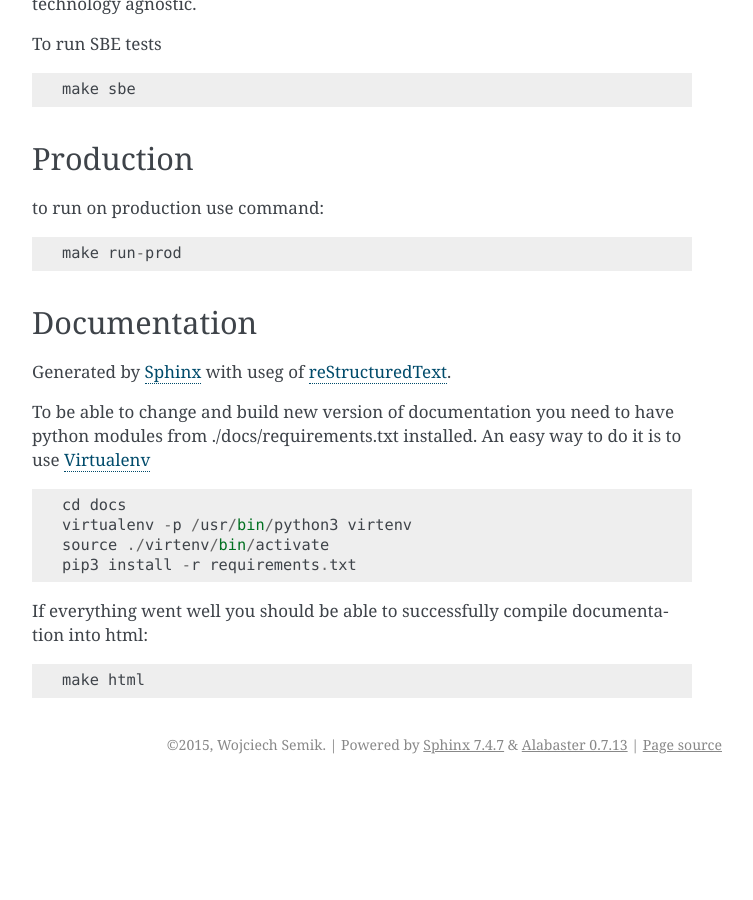
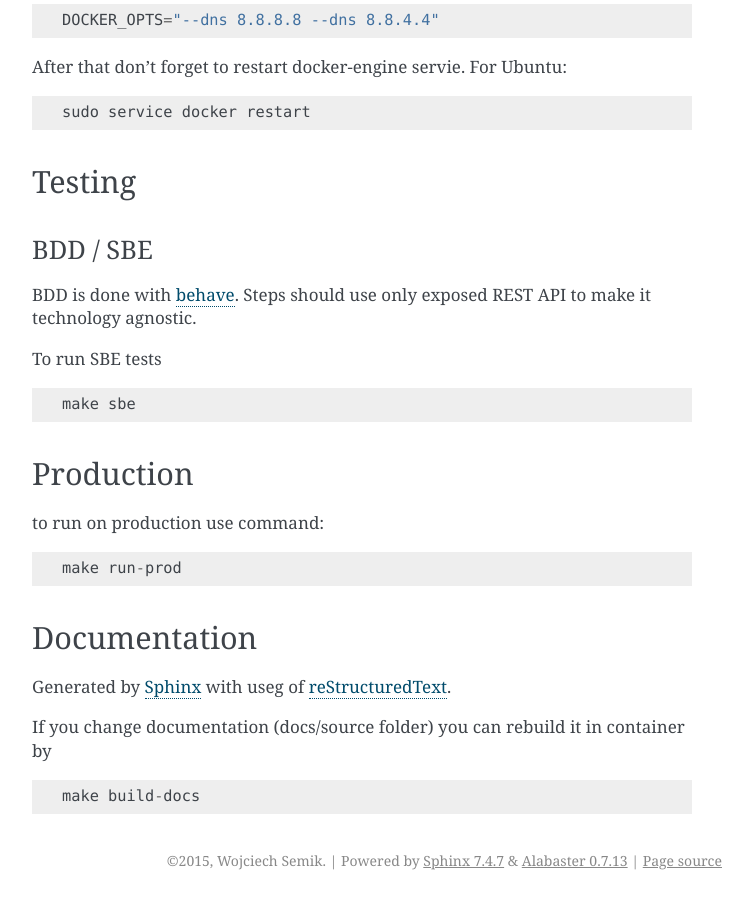
Before and after one commit to paterit/django-microservice-template, a Sphinx documentation site: the page built from docs/source/for_developers.rst, in a window 1280 px wide and 900 px high, scrolled down 2701 px. Shown: the whole window, without its empty margins (388-1141 px from the left). Built offline with Sphinx 7.4.7, drawn with Linux system fonts in a browser that asks for light colours; before the commit the page ends 3485 px from its top, so only the background shows below that; some of the changed text lies outside the part shown.

Commit message:
Makefile command build-docs and documentation on logs, django shell and rebuilding documentation.

```diff
--- a/contributors.txt
+++ /dev/null
@@ -1 +0,0 @@
-Wojciech Semik
--- a/docs/source/for_developers.rst
+++ b/docs/source/for_developers.rst
@@ -31,6 +31,7 @@ To build all needed containers and make them up and running::
 You can also run basic SBE test::
 
     make sbe
+
 
 Staging / integration environment
 ---------------------------------
@@ -96,6 +97,21 @@ If you just run ::
 
 it will build and start all you need to have working {{ project_name }}.
 
+Logs
+----
+
+Logs from django, nginx and gunicorn are write to /opt/{{ project_name }}/logs folder. You can access them by:
+
+    make logs-web
+
+Docker shell
+------------
+
+To easily open shell for conteiners you can use:
+
+    make shell-web
+
+
 Troubleshooting
 ***************
 
@@ -137,17 +153,9 @@ Documentation
 
 Generated by `Sphinx <http://sphinx-doc.org/>`_ with useg of `reStructuredText <http://docutils.sourceforge.net/docs/user/rst/quickref.html>`_.
 
-To be able to change and build new version of documentation you need to have python modules from ./docs/requirements.txt installed.
-An easy way to do it is to use `Virtualenv <https://virtualenv.pypa.io/en/latest/>`_ ::
+If you change documentation (docs/source folder) you can rebuild it in container by ::
 
-  cd docs
-  virtualenv -p /usr/bin/python3 virtenv
-  source ./virtenv/bin/activate
-  pip3 install -r requirements.txt
-
-If everything went well you should be able to successfully compile documentation into html::
-
-  make html
+  make build-docs
 
 
 .. toctree::
```
Also changed, not shown: 2 other files.
